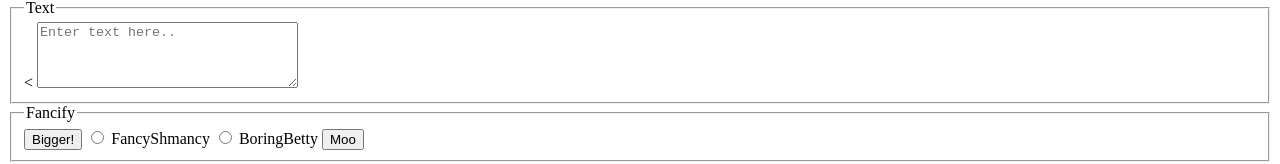
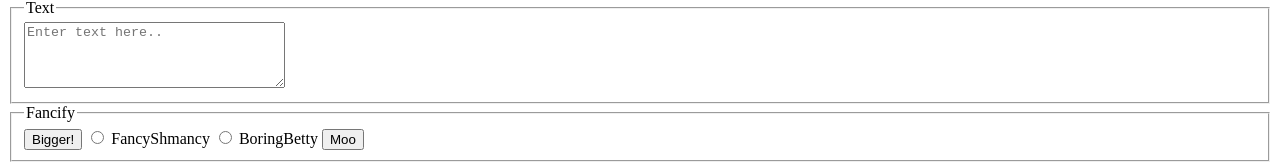
Before and after one commit to juanambriz1/fancytext, a plain HTML site: page index.html in a window 1280 px wide. Shown: the part 128-292 px from the top of the page. Drawn offline with Linux system fonts and the light colour scheme.

Commit message:
Update index.html

```diff
--- a/index.html
+++ b/index.html
@@ -18,7 +18,7 @@ Course: CSC 196W -->
 		<form>
             <fieldset>
                 <legend>Text</legend>
-			    <label for="Input"><</label>
+			    <label for="Input"></label>
 			    <textarea id="inputText" type="text" rows="4" cols="30" wrap="hard" placeholder="Enter text here.."></textarea>
             </fieldset>
 		</form>
```
